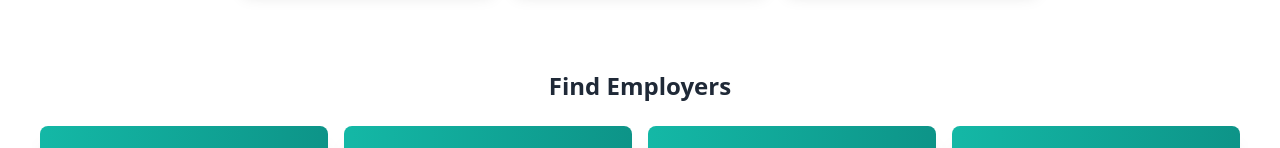
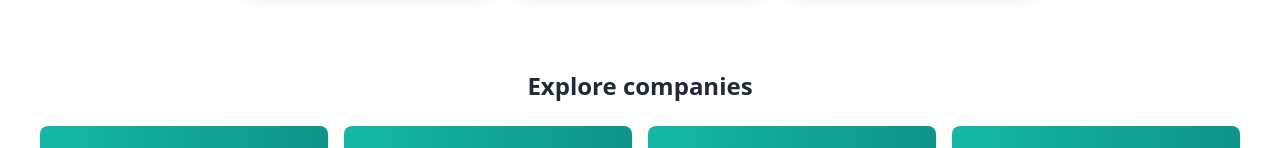
Before and after one commit to IsaacObusan/SAD-REVISED, a React (Vite) app: page / in a window 1280 px wide. Shown: the part 1100-1248 px from the top of the page. Built offline with nearby package versions, Linux system fonts and the light colour scheme; grey boxes are pictures that could not be loaded.

Commit message:
Latest debug

```diff
--- a/src/components/MainLandingPage.tsx
+++ b/src/components/MainLandingPage.tsx
@@ -131,7 +131,7 @@ const MainLandingPage = () => {
   {/* Find Employer Cards Section */}
   {activeTab !== 'Profile' && (
         <section className="px-4 mt-12 sm:px-8">
-          <h2 className="mb-6 text-2xl font-bold text-center text-gray-800">Find Employers</h2>
+          <h2 className="mb-6 text-2xl font-bold text-center text-gray-800">Explore companies</h2>
           <div className="flex justify-center gap-4 overflow-x-scroll">
             {['Employer 1', 'Employer 2', 'Employer 3', 'Employer 4'].map((employer, index) => (
               <div
```
